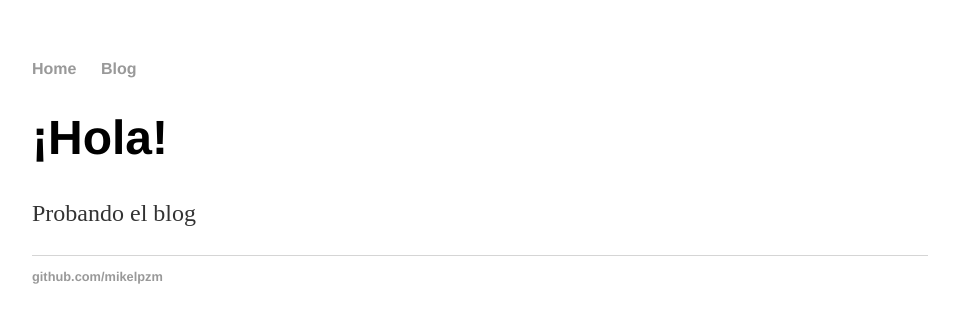
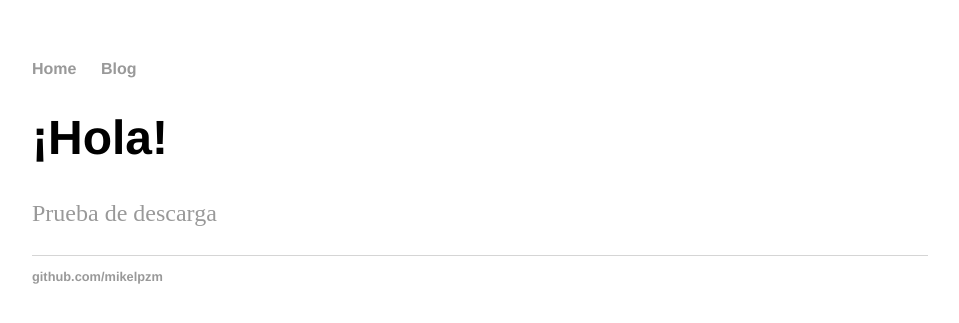
Before and after one commit to mikelpzm/mikelpzm.github.io, a Jekyll site: the page built from index.html, in a window 1280 px wide. Shown: the top 323 px of the page, without its empty margins (160-1119 px from the left). Built offline with Jekyll 4.4.1, drawn with Linux system fonts in a browser that asks for light colours.

Commit message:
Update index.html

```diff
--- a/index.html
+++ b/index.html
@@ -4,5 +4,7 @@ title: Mi blog
 ---
 <div class="blurb">
 	<h1>¡Hola!</h1>
-	<p>Probando el blog</p>
+	<p>
+	<a download="test.pdf">Prueba de descarga</a>
+	</p>
 </div><!-- /.blurb -->
```
